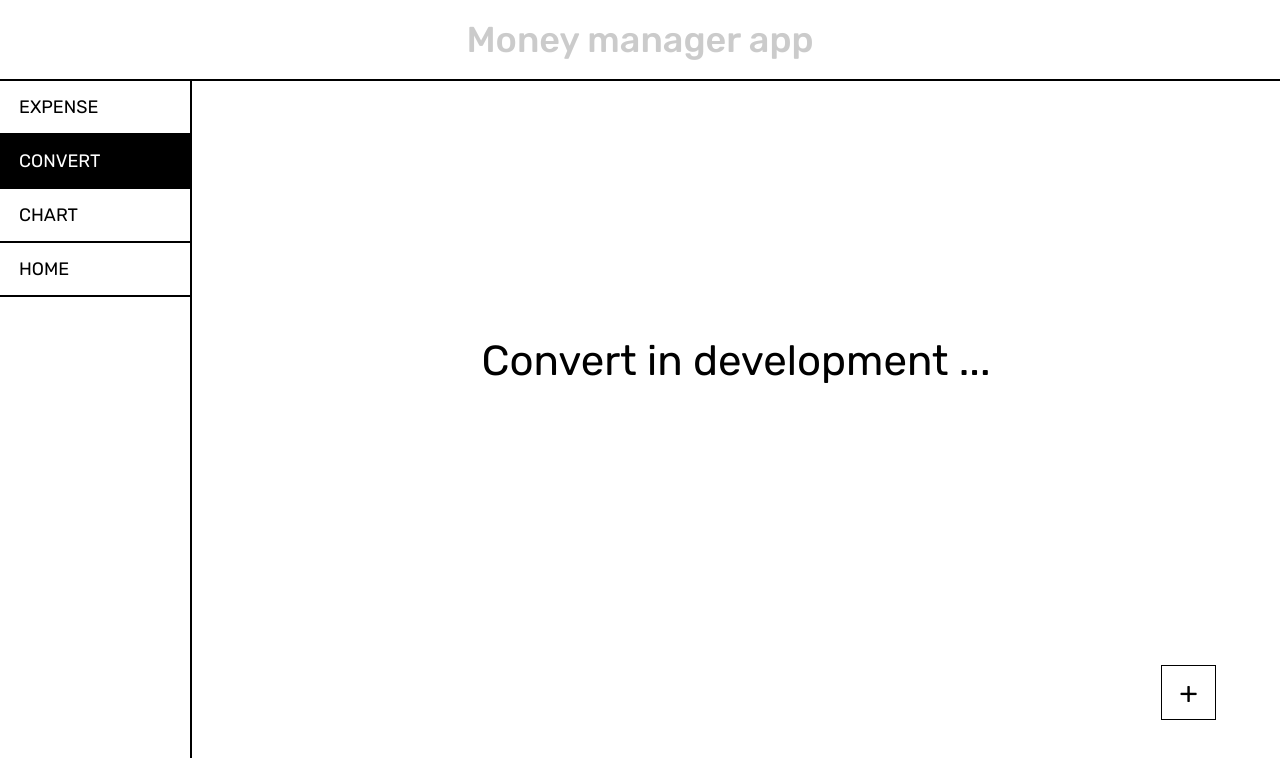
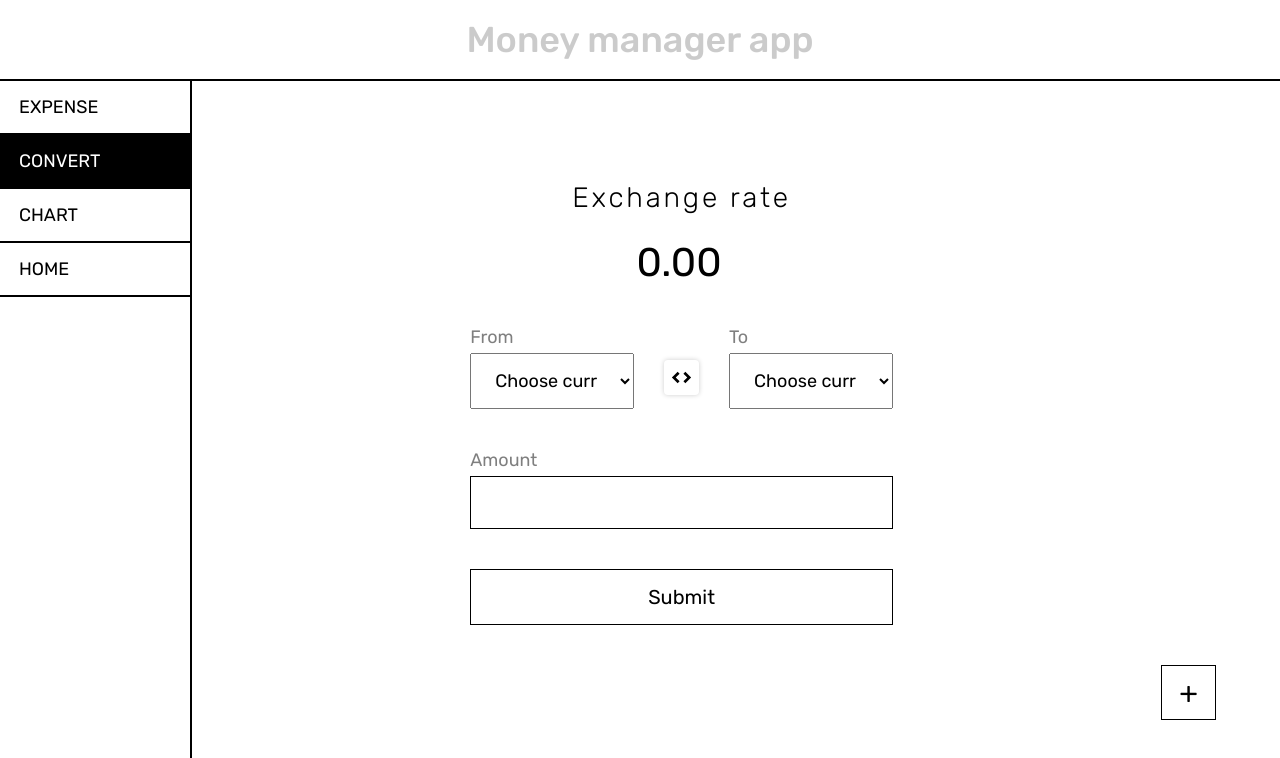
Before and after one commit to SashaNebo/Money-manager-App, a plain HTML site: page src/index.html in a window 1280 px wide. Both pictures are taken after a click on the item "CONVERT". Shown: the top 758 px of the page. Drawn offline with Linux system fonts and the light colour scheme; no server answers.

Commit message:
feat: converter section done

```diff
--- a/src/index.html
+++ b/src/index.html
@@ -7,6 +7,7 @@
   <title>Money Manager App</title>
   <link rel="stylesheet" href="styles/reset.css">
   <link rel="stylesheet" href="styles/style.css">
+  <link rel="stylesheet" href="styles/convert.css">
   <link href="https://fonts.googleapis.com/css2?family=Rubik:wght@300;400;500;700&display=swap" rel="stylesheet">
 </head>
 
@@ -37,21 +38,22 @@
           </ul>
         </nav>
       </div>
+      <main class="main" id='main'>
 
-      <main class="main" id='main'>
         <div class="expense" id='expense' data-active="active-tab">
           <div class="expense-container">
             <div class="expense-content" id='expense-content'>
               <div class="expense-field">
                 <div class="expense-field__info">№</div>
                 <div class="expense-field__info">Category</div>
-                <div class="expense-field__info">Amount</div>
+                <div class="expense-field__info">Price</div>
                 <div class="expense-field__info">Date</div>
                 <button class="expense-field__button expense-field__button_filter">Filter</button>
               </div>
             </div>
           </div>
         </div>
+
         <div class="note none" id='form'>
           <div class="note-container">
             <form action="GET" class="note-form">
@@ -62,7 +64,7 @@
                 <option class='note-form__input-option' value="fun">Fun</option>
                 <option class='note-form__input-option' value="other">Other</option>
               </select>
-              <input type="number" class='note-form__input note-form__input_sum' id='note-input' data-id="input-value" placeholder='amount' autocomplete='off' required>
+              <input type="number" class='note-form__input note-form__input_sum' id='note-input' data-id="input-value" placeholder='Price' autocomplete='off' required>
               <input type="datetime-local" class='note-form__input note-form__input_date' id='note-input' data-id="input-date">
               <!-- <textarea resize='none' class='note-form__input note-form__input_txt' name="note-input" id="note-input" cols="30" rows="2"></textarea> -->
               <input class='note-form__submit' type="submit" id='input-submit' value='OKEY' required>
@@ -77,13 +79,14 @@
       <div class="put__txt">+</div>
     </div>
     <div class="overlay none" id='overlay'></div>
+
   </div>
 
   <div class="filter none" id='filter'>
     <div class="filter-container">
       <div class="filter__content">
         <div class="value">
-          <h2 class="value__title">Amount</h2>
+          <h2 class="value__title">Price</h2>
           <div class="value__wrapper">
             <button class="value__button" data-value="low">Low to High</button>
             <button class="value__button" data-value="high">High to Low</button>
--- /dev/null
+++ b/src/js/convert.js
@@ -0,0 +1,65 @@
+import { convert_var } from './variables.js'
+const { store, fromSelect, toSelect, inputValue, convertForm, convertValue, convertCurrency, switchButton } = convert_var
+
+const url = 'https://v6.exchangerate-api.com/v6/9c6242bd7e216a4a71fe397b'
+
+let { from, to, amount } = store
+
+async function getCurrency() {
+  const response = await fetch(`${url}/codes`)
+  const data = await response.json()
+
+  return data.supported_codes
+}
+
+function switchCurrency() {
+  if (!fromSelect().value || !toSelect().value) return
+
+  fromSelect().value = to
+  toSelect().value = from
+
+  from = fromSelect().value
+  to = toSelect().value
+}
+
+async function sendRequest(e) {
+  e.preventDefault()
+
+  const response = await fetch(`${url}/pair/${from}/${to}/${amount}`)
+  const data = await response.json()
+
+  renderConversionResult(data)
+}
+
+function renderConversionResult({ conversion_result }) {
+  convertValue().textContent = `${+conversion_result.toFixed(2)}`
+  convertCurrency().textContent = `${to}`
+}
+
+async function renderOptionHTML() {
+  const data = await getCurrency()
+
+  data.forEach(currency => {
+    const option = `<option value="${currency[0]}">${currency[0]}</option>`
+
+    fromSelect().insertAdjacentHTML('beforeend', option)
+    toSelect().insertAdjacentHTML('beforeend', option)
+  })
+}
+
+const handleFromSelect = ({ target }) => (from = target.value)
+const handleToSelect = ({ target }) => (to = target.value)
+const handleInputValue = ({ target }) => (amount = target.value)
+
+function startConvert() {
+  renderOptionHTML()
+
+  // Events
+  fromSelect().addEventListener('change', handleFromSelect)
+  toSelect().addEventListener('change', handleToSelect)
+  inputValue().addEventListener('input', handleInputValue)
+  convertForm().addEventListener('submit', sendRequest)
+  switchButton().addEventListener('click', switchCurrency)
+}
+
+export { startConvert }
--- a/src/js/events.js
+++ b/src/js/events.js
@@ -1,15 +1,14 @@
 import { elementDOM_var, expense_var } from './variables.js'
 import { handleNoteForm, handleNoteInput, toggleNote, openFilter } from './expenses.js'
 import { controllActiveTab } from './tabsController.js'
-
 const { tabs } = elementDOM_var
 const { noteForm, allNoteInput, filterButton } = expense_var
+
+// Tabs controller
+tabs.forEach(tab => tab.addEventListener('click', controllActiveTab))
 
 // Expenses
 noteForm.addEventListener('submit', handleNoteForm)
 allNoteInput.forEach(input => input.addEventListener('input', handleNoteInput))
 put.addEventListener('click', toggleNote)
 filterButton().addEventListener('click', openFilter)
-
-// Tabs controller
-tabs.forEach(tab => tab.addEventListener('click', controllActiveTab))
--- a/src/js/tabsController.js
+++ b/src/js/tabsController.js
@@ -1,8 +1,7 @@
 import { elementDOM_var } from './variables.js'
 import { dataNote, renderExpenseField } from './expenses.js'
-
+import { startConvert } from './convert.js'
 const { mainContainer } = elementDOM_var
-
 function controllActiveTab() {
   if (this.closest('.tab-button_active')) return
 
@@ -43,7 +42,7 @@ function renderExpense() {
           <div class="expense-field">
             <div class="expense-field__info">№</div>
             <div class="expense-field__info">Category</div>
-            <div class="expense-field__info">Amount</div>
+            <div class="expense-field__info">Price</div>
             <div class="expense-field__info">Date</div>
             <button class="expense-field__button expense-field__button_filter">Filter</button>
           </div>
@@ -58,11 +57,52 @@ function renderExpense() {
 
 function renderConvert() {
   const convertHTML = `
-    <div class="convert development-section" id='convert' data-active="active-tab">
-      <h3>Convert in development ...</h3>
+    <div class="convert" id='convert' data-active="active-tab">
+      <div class="convert__container">
+        <div class="convert__content">
+          <h3 class="convert__title">Exchange rate</h3>
+           <div class="convert__w">
+             <span class="convert__value">0.00</span>
+             <span class="convert__currency"></span>
+            </div>
+          <form class='convert__form' action="GET">
+            <div class="selected">
+              <div class='selected__wrapper'>
+                <label class='selected__label' for="from">From</label>
+                <select class='selected__select' name="from" id="from" required>
+                  <option class='selected__option' value="" disabled selected hidden>Choose currency</option>
+                </select>
+              </div>
+               <div class="selected__change">
+                    <svg class="switch-button" fill="#000000" width="35px" height="35px" viewBox="-1.5 -1.5 13.00 13.00" xmlns="http://www.w3.org/2000/svg" transform="rotate(90)">
+                      <g id="SVGRepo_bgCarrier" stroke-width="0"></g>
+                      <g id="SVGRepo_tracerCarrier" stroke-linecap="round" stroke-linejoin="round"></g>
+                      <g id="SVGRepo_iconCarrier">
+                        <g>
+                          <path d="M5,8,3,6,2,7l3,3L8,7,7,6ZM5,2,7,4,8,3,5,0,2,3,3,4Z"></path>
+                        </g>
+                      </g>
+                    </svg>
+                </div>
+              <div class='selected__wrapper'>
+                <label class='selected__label' for="to">To</label>
+                <select class='selected__select' name="to" id="to" required>
+                  <option class='selected__option' value="" disabled selected hidden>Choose currency</option>
+                </select>
+              </div>
+            </div>
+            <div class="convert__from-wrapper">
+              <label class='convert__form-label' for="value">Amount</label>
+              <input class="convert__form-value" type="number" id="value" autocomplete='off' required>
+            </div>
+            <input class="convert__form-submit" type="submit" value='submit'>
+          </form>
+        </div>
+      </div>
     </div>
   `
   mainContainer.insertAdjacentHTML('afterbegin', convertHTML)
+  startConvert()
 }
 
 function renderChart() {
--- a/src/js/variables.js
+++ b/src/js/variables.js
@@ -14,4 +14,19 @@ const expense_var = {
   filterBlock: () => document.getElementById('filter'),
 }
 
-export { elementDOM_var, expense_var }
+const convert_var = {
+  fromSelect: () => document.getElementById('from'),
+  toSelect: () => document.getElementById('to'),
+  inputValue: () => document.getElementById('value'),
+  convertForm: () => document.querySelector('.convert__form'),
+  convertValue: () => document.querySelector('.convert__value'),
+  convertCurrency: () => document.querySelector('.convert__currency'),
+  switchButton: () => document.querySelector('.switch-button'),
+  store: {
+    from: '',
+    to: '',
+    amount: '',
+  },
+}
+
+export { elementDOM_var, expense_var, convert_var }
--- /dev/null
+++ b/src/styles/convert.css
@@ -0,0 +1,151 @@
+.convert {
+  margin: 100px 0;
+}
+
+.convert__container {
+  width: 100%;
+  max-width: 1400px;
+  margin: 0 auto;
+}
+
+.convert__content {
+  width: 90%;
+  display: flex;
+  align-items: center;
+  flex-direction: column;
+  padding: 0 20px;
+}
+
+.convert__title {
+  font-family: 'Rubik', sans-serif;
+  font-size: 28px;
+  font-weight: 300;
+  letter-spacing: .1em;
+}
+
+.convert__w {
+  margin-top: 25px;
+}
+
+.convert__value {
+  font-family: 'Rubik', sans-serif;
+  font-size: 40px;
+  font-weight: 400;
+}
+
+.convert__currency {
+  font-family: 'Rubik', sans-serif;
+  font-size: 18px;
+  font-weight: 500;
+  margin-left: 5px;
+  color: rgba(0, 0, 0, .4);
+}
+
+.convert__form {
+  display: flex;
+  align-items: center;
+  flex-direction: column;
+  margin-top: 40px;
+  width: 45%;
+}
+
+.convert__from-wrapper {
+  display: flex;
+  justify-content: center;
+  align-items: center;
+  flex-direction: column;
+  row-gap: 5px;
+  width: 100%;
+}
+
+.convert__form-label {
+  font-size: 18px;
+  color: rgba(0, 0, 0, .5);
+  width: 100%;
+  text-align: left;
+}
+
+.convert__form-value {
+  font-family: 'Rubik', sans-serif;
+  font-size: 26px;
+  font-weight: 400;
+  text-align: left;
+  width: 100%;
+  padding: 10px 15px;
+  border: 1px solid #000;
+}
+
+.convert__form-value:focus-visible {
+  outline: none;
+}
+
+.convert__form-submit {
+  font-family: 'Rubik', sans-serif;
+  font-size: 20px;
+  font-weight: 400;
+  text-transform: capitalize;
+  text-align: center;
+  padding: 15px 20px;
+  border: 1px solid #000;
+  background: transparent;
+  width: 100%;
+  transition: opacity .15s linear;
+  margin-top: 40px;
+}
+
+.convert__form-submit:hover {
+  opacity: .5;
+}
+
+.selected {
+  display: grid;
+  grid-template-columns: 2fr auto 2fr;
+  gap: 30px;
+  margin-bottom: 40px;
+  width: 100%;
+}
+
+.selected__wrapper {
+  display: flex;
+  justify-content: center;
+  align-items: center;
+  flex-direction: column;
+  row-gap: 5px;
+  width: 100%;
+}
+
+.selected__change {
+  height: 83%;
+  display: flex;
+  align-items: flex-end;
+}
+
+.selected__change svg {
+  padding: 5px;
+  box-shadow: 0 0 5px 0 rgba(0, 0, 0, 0.2);
+  cursor: pointer;
+  border-radius: 4px;
+}
+
+.selected__label {
+  font-size: 18px;
+  color: rgba(0, 0, 0, 0.5);
+  width: 100%;
+  text-align: left;
+}
+
+.selected__select {
+  font-family: 'Rubik', sans-serif;
+  font-size: 18px;
+  font-weight: 400;
+  padding: 15px 20px;
+  width: 100%;
+}
+
+.selected__select:focus-visible {
+  outline: none;
+}
+
+.selected__option {
+  font-weight: 400;
+}
```
Also changed, not shown: src/js/expenses.js (+15 -14 lines).
